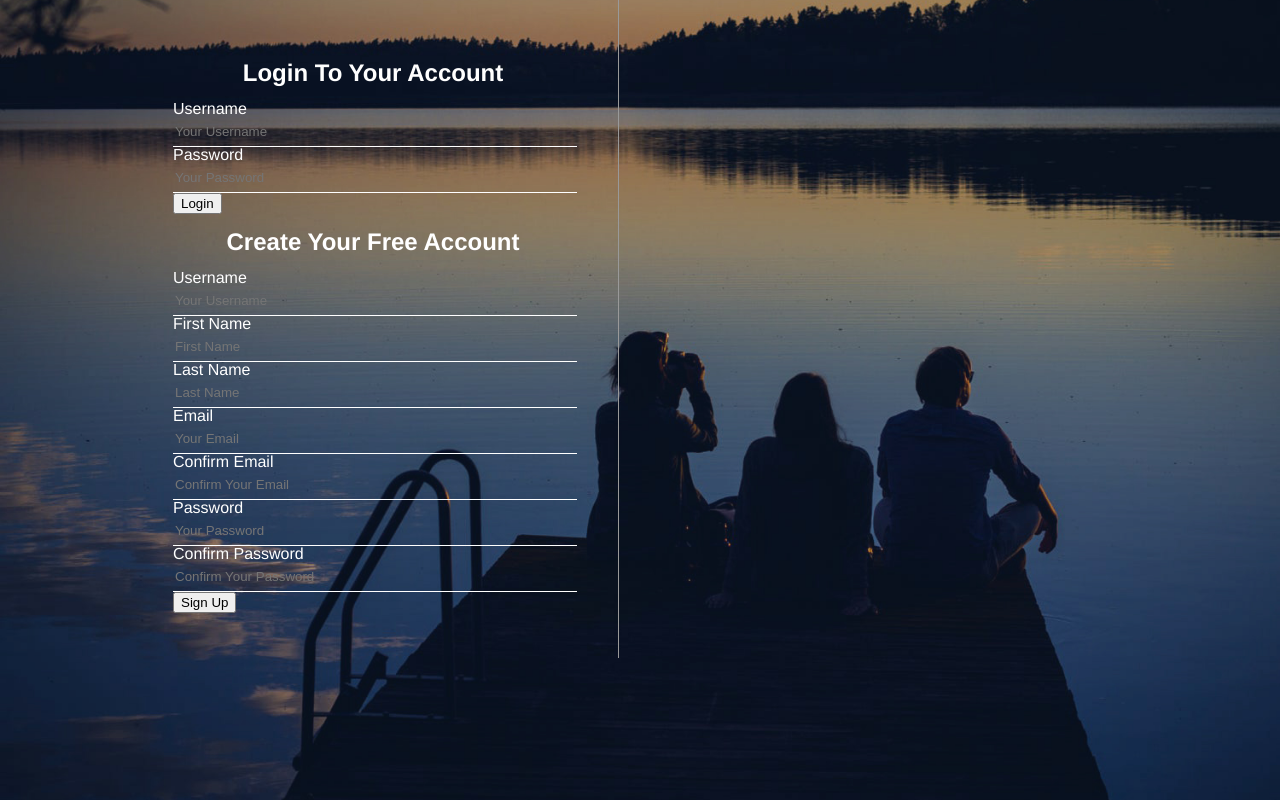
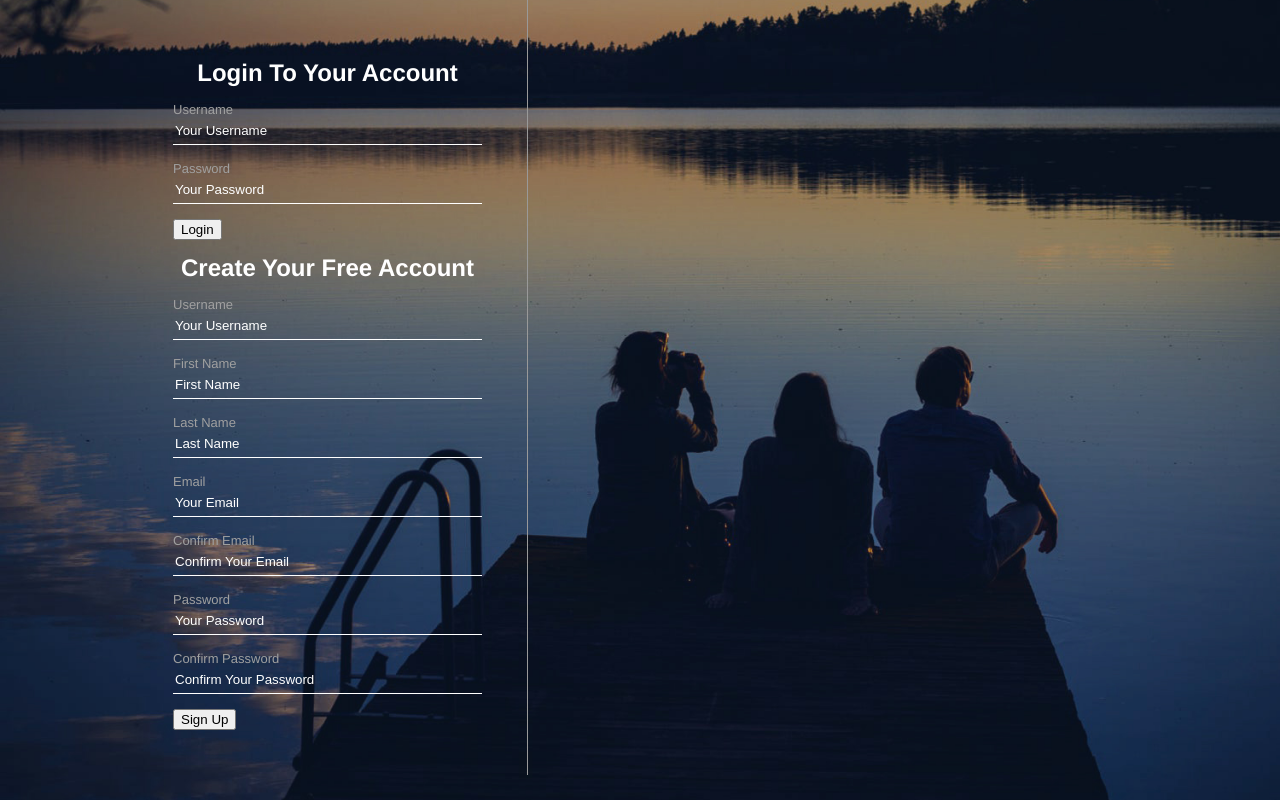
Before and after one commit to Steven-Ang/Slotify, a PHP site: page /register.php in a window 1280 px wide. Run offline with PHP 8.4, Linux system fonts and the light colour scheme.

Commit message:
Add styling to placeholders

```diff
--- a/assets/css/register.css
+++ b/assets/css/register.css
@@ -1,8 +1,12 @@
+* {
+  box-sizing: border-box;
+  outline: none !important;
+}
+
 html, body {
   margin: 0;
   padding: 0;
   height: 100%;
-  box-sizing: border-box;
 }
 
 #background {
@@ -35,6 +39,15 @@
   text-align: center;
 }
 
+#inputContainer label {
+  color: #a0a0a0;
+  font-size: 13px;
+}
+
+#inputContainer form div {
+  margin: 15px 0;
+}
+
 #inputContainer input[type="text"],
 #inputContainer input[type="email"],
 #inputContainer input[type="password"] {
@@ -47,3 +60,29 @@
   width: 100%;
   color: #fff;
 }
+
+::-webkit-input-placeholder { /* WebKit, Blink, Edge */
+  color:    #fff;
+}
+
+:-moz-placeholder { /* Mozilla Firefox 4 to 18 */
+ color:    #fff;
+ opacity:  1;
+}
+
+::-moz-placeholder { /* Mozilla Firefox 19+ */
+ color:    #fff;
+ opacity:  1;
+}
+
+:-ms-input-placeholder { /* Internet Explorer 10-11 */
+ color:    #fff;
+}
+
+::-ms-input-placeholder { /* Microsoft Edge */
+ color:    #fff;
+}
+
+::placeholder { /* Most modern browsers support this now. */
+ color:    #fff;
+}
```
